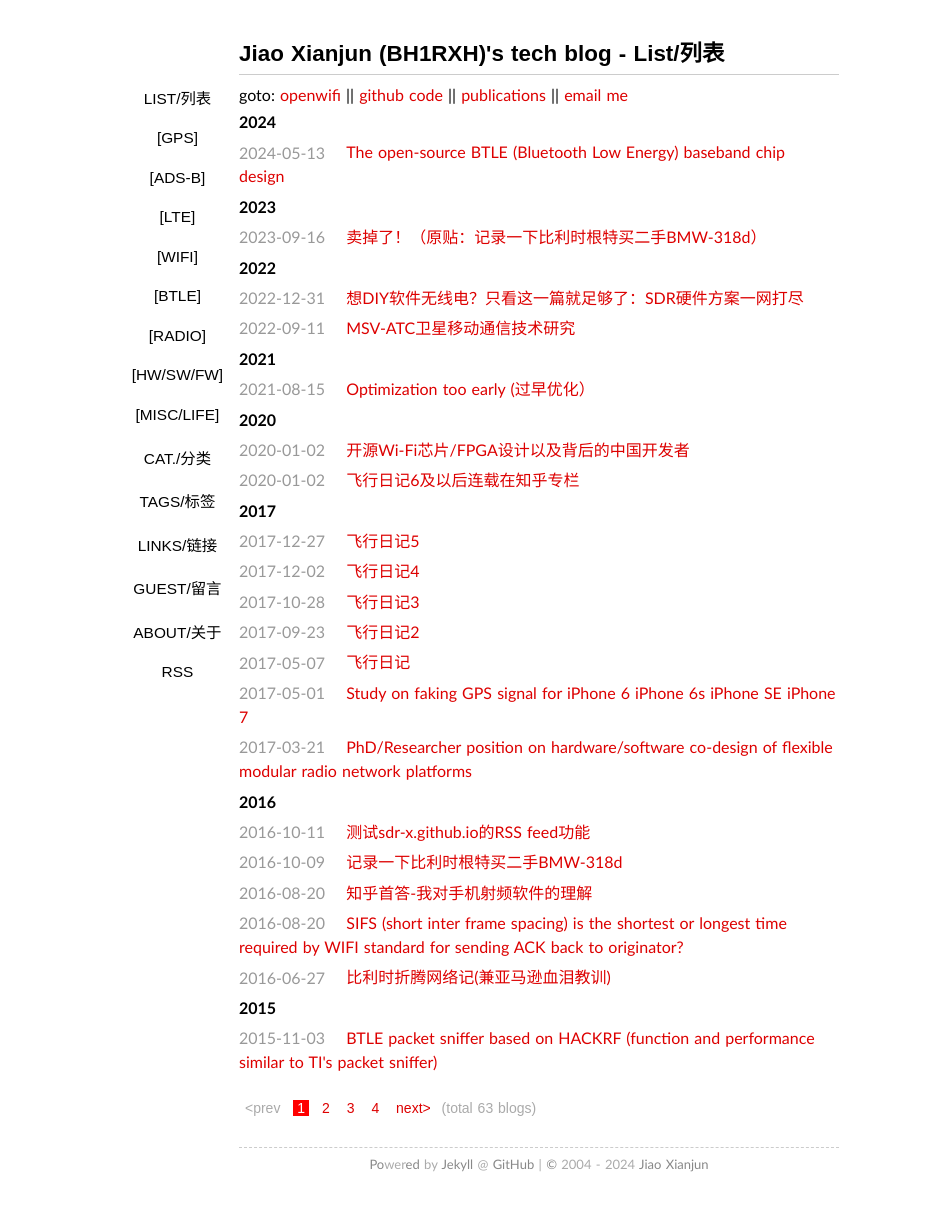
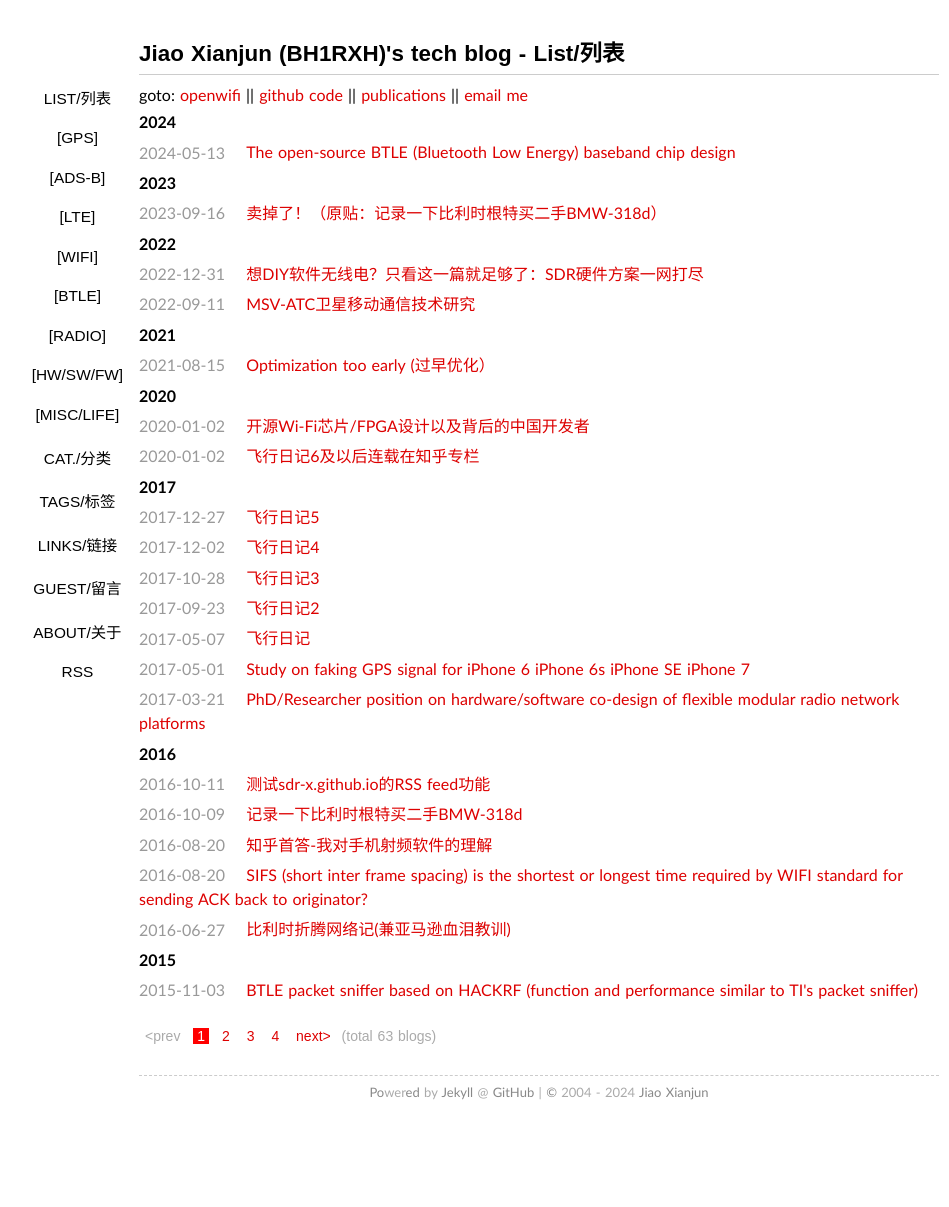
Before and after one commit to sdr-x/sdr-x.github.io, a Jekyll site: the page built from index.html, in a window 1280 px wide. Shown: the whole page, without its empty margins (101-1050 px from the left). Built offline with Jekyll 4.4.1, drawn with Linux system fonts in a browser that asks for light colours; the list of posts is cut into pages by our own code; comment, search, counter and statistics services are not loaded; after the commit the page ends 1135 px from its top, so only the background shows below that.

Commit message:
Update style.css

```diff
--- a/media/css/style.css
+++ b/media/css/style.css
@@ -30,7 +30,7 @@ pre code{margin:1em 0;font-size:13px;line-height:1.6;display:block;overflow:auto
 blockquote{display:block;text-align:justify;border-left:4px solid #eeeeee;}
 blockquote{margin:1em 0em;padding-left:1.5em;}
 blockquote p{margin:0;padding:.5em 0;}
-#container{width:600px;margin:2em auto;display:block;padding:0 2em;}
+#container{width:800px;margin:2em auto;display:block;padding:0 2em;}
 .content{font-size:16px;line-height:24px;}
 .content h1{padding:.5em 0;}
 .content img{max-width:640px;display:block;margin:4px auto;-webkit-box-shadow:#999 1px 1px 4px;-moz-box-shadow:#999 1px 1px 4px;box-shadow:#999 1px 1px 4px;}
```
